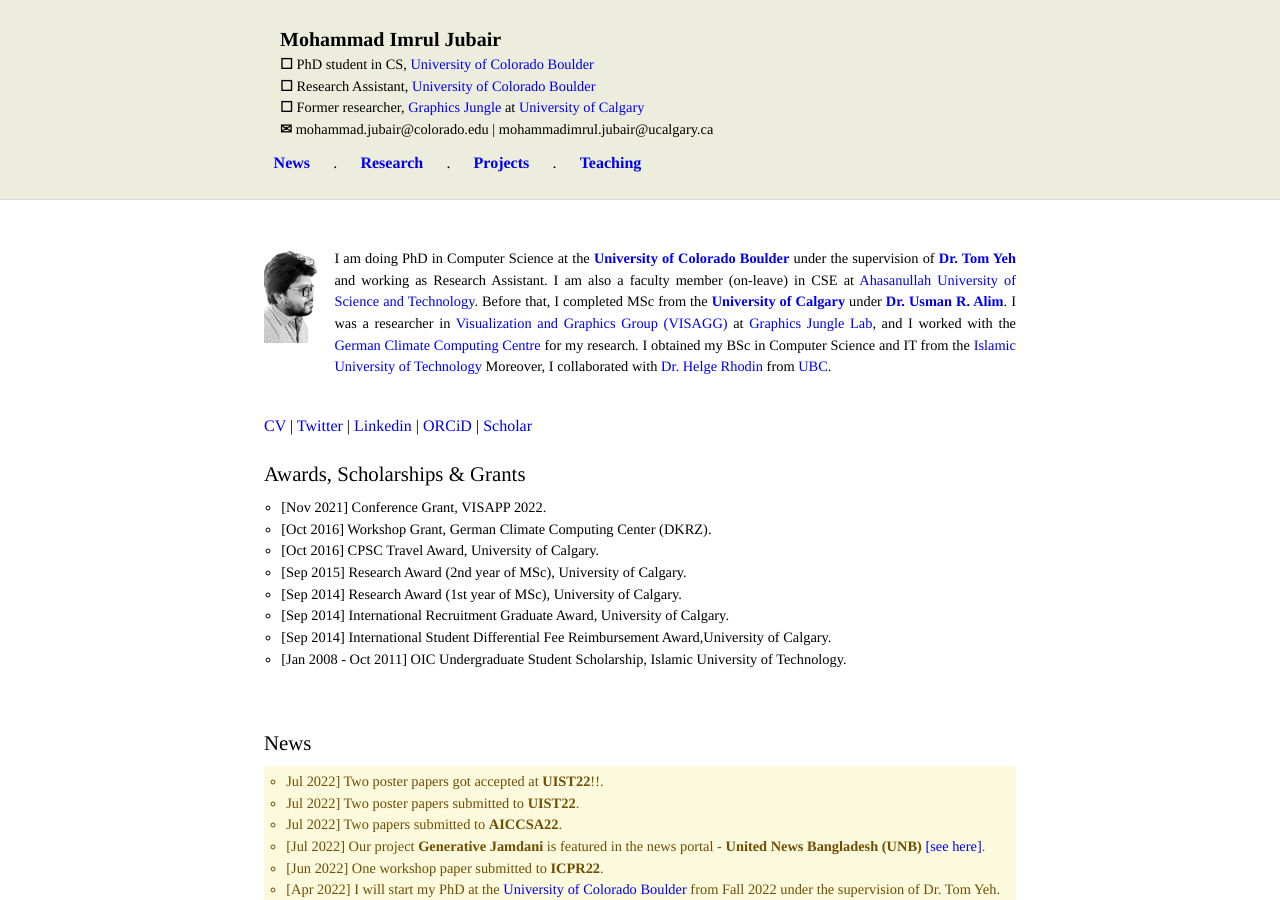
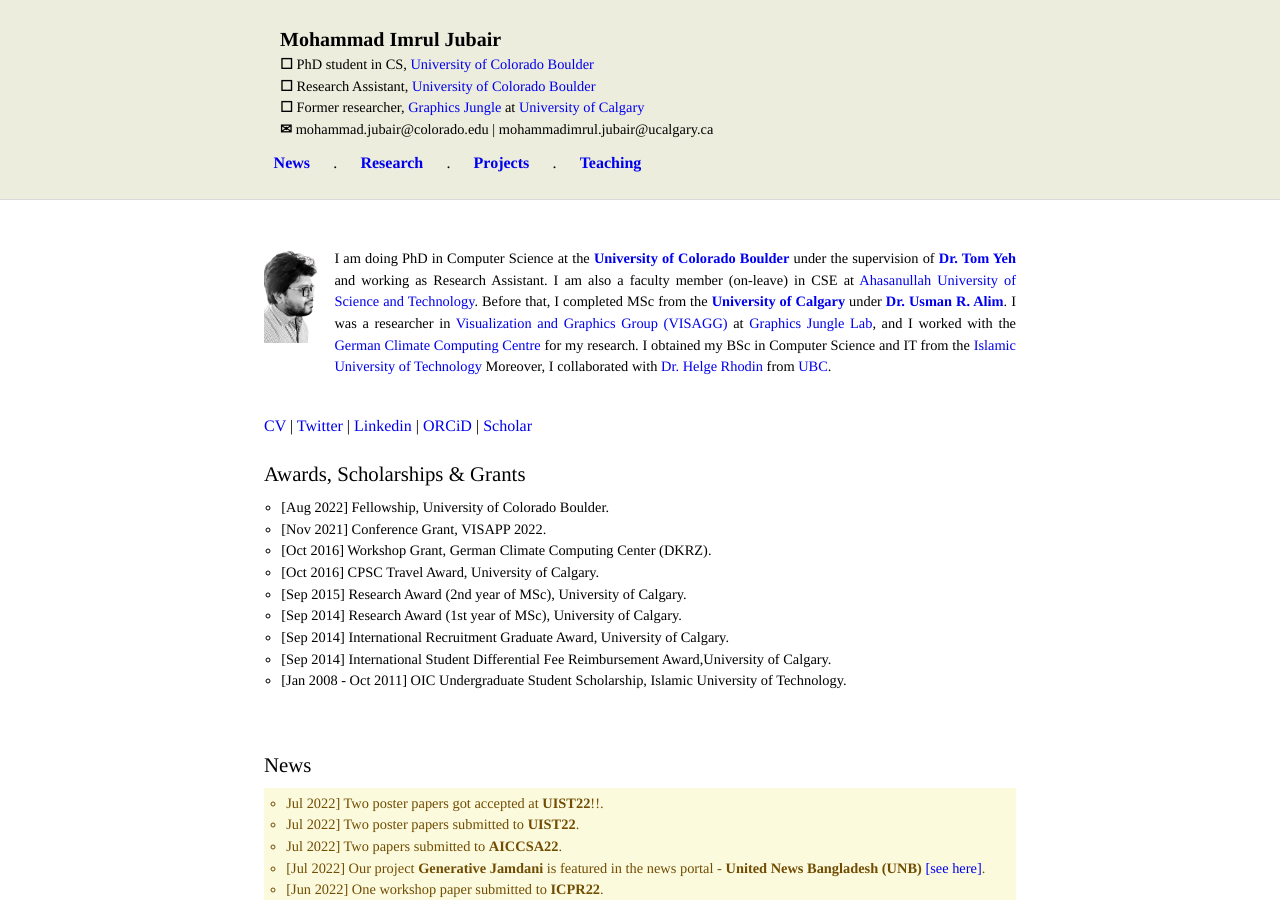
Before and after one commit to imruljubair/imruljubair.github.io, a Jekyll site: the page built from index.html, in a window 1280 px wide and 900 px high. Built offline with Jekyll 4.4.1, drawn with Linux system fonts in a browser that asks for light colours.

Commit message:
Update intro.html

```diff
--- a/_includes/intro.html
+++ b/_includes/intro.html
@@ -17,6 +17,7 @@
   <div class="container">
   <h2 class="category-title" style="font-size:130%"> Awards, Scholarships & Grants</h2>
   <ol style="font-size:90%; list-style-type:circle;  text-align:justify">
+  <li>[Aug 2022] Fellowship, University of Colorado Boulder.</li>
   <li>[Nov 2021] Conference Grant, VISAPP 2022.</li>
   <li>[Oct 2016] Workshop Grant, German Climate Computing Center (DKRZ).</li>
   <li>[Oct 2016] CPSC Travel Award, University of Calgary.</li>
```
